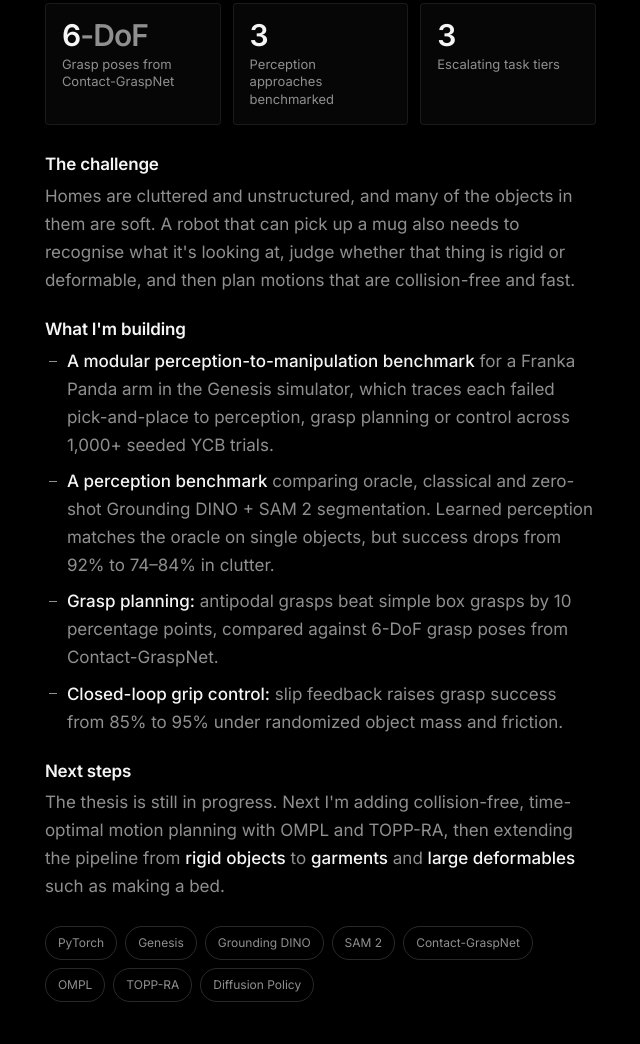
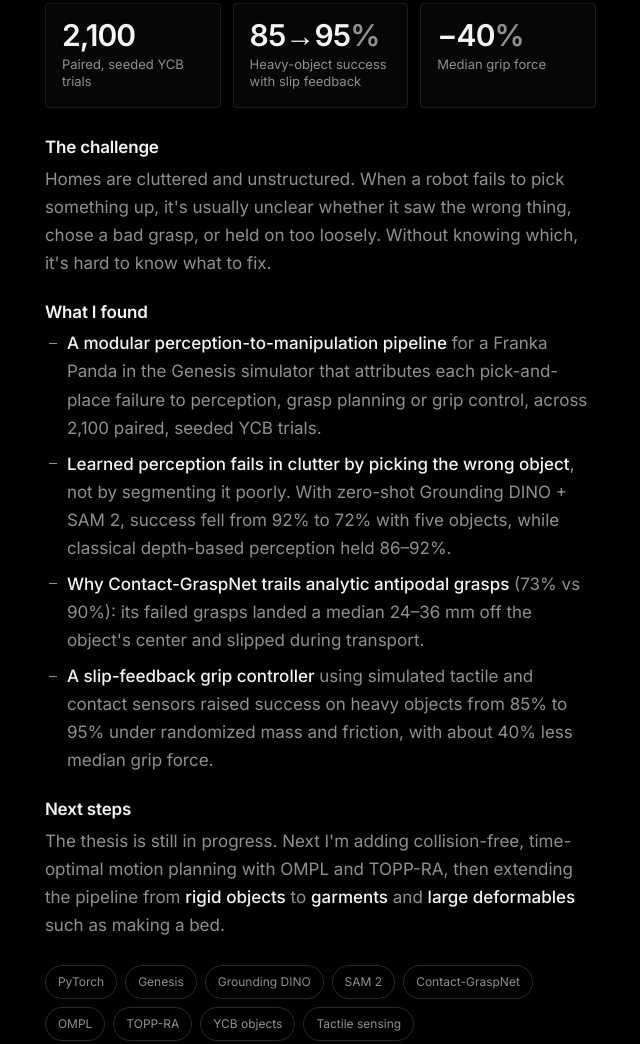
Before and after one commit to xieche15/chenghanxie, a plain HTML site: page projects.html in a window 1280 px wide. Shown: the part 1050-2094 px from the top of the page, without its empty margins (610-1250 px from the left). Drawn offline with Linux system fonts and the light colour scheme.

Commit message:
Update resume

```diff
--- a/projects.html
+++ b/projects.html
@@ -57,29 +57,29 @@
         <div class="case-body reveal reveal-delay-1">
           <div class="pid mono">Sep 2026 — Present <span class="badge">● Ongoing</span></div>
           <h2>Deep Learning for Robotic Grasping in Domestic Environments</h2>
-          <p class="summary">My undergraduate thesis at U of T's Robotics and Automation Laboratory (RAL), supervised by Prof. Andrew Goldenberg. I'm building a simulation-based pipeline that takes a Franka Panda arm from raw perception to manipulation of both rigid and deformable household objects.</p>
+          <p class="summary">My undergraduate thesis at U of T's Robotics and Automation Laboratory (RAL), supervised by Prof. Andrew Goldenberg. I built a simulated pick-and-place pipeline for a Franka Panda arm that pins every failure on a specific stage, so I can see which part of the system actually breaks and why.</p>
           <div class="case-meta">
             <div><span>Role</span><b>Thesis researcher</b></div>
             <div><span>Lab</span><b>RAL, U of T</b></div>
             <div><span>Supervisor</span><b>Prof. A. Goldenberg</b></div>
           </div>
           <div class="metrics">
-            <div class="metric"><div class="v">6<span class="unit">-DoF</span></div><div class="k">Grasp poses from Contact-GraspNet</div></div>
-            <div class="metric"><div class="v">3</div><div class="k">Perception approaches benchmarked</div></div>
-            <div class="metric"><div class="v">3</div><div class="k">Escalating task tiers</div></div>
+            <div class="metric"><div class="v">2,100</div><div class="k">Paired, seeded YCB trials</div></div>
+            <div class="metric"><div class="v">85→95<span class="unit">%</span></div><div class="k">Heavy-object success with slip feedback</div></div>
+            <div class="metric"><div class="v">−40<span class="unit">%</span></div><div class="k">Median grip force</div></div>
           </div>
           <h4>The challenge</h4>
-          <p>Homes are cluttered and unstructured, and many of the objects in them are soft. A robot that can pick up a mug also needs to recognise what it's looking at, judge whether that thing is rigid or deformable, and then plan motions that are collision-free and fast.</p>
-          <h4>What I'm building</h4>
+          <p>Homes are cluttered and unstructured. When a robot fails to pick something up, it's usually unclear whether it saw the wrong thing, chose a bad grasp, or held on too loosely. Without knowing which, it's hard to know what to fix.</p>
+          <h4>What I found</h4>
           <ul>
-            <li><strong>A modular perception-to-manipulation benchmark</strong> for a Franka Panda arm in the Genesis simulator, which traces each failed pick-and-place to perception, grasp planning or control across 1,000+ seeded YCB trials.</li>
-            <li><strong>A perception benchmark</strong> comparing oracle, classical and zero-shot Grounding DINO + SAM 2 segmentation. Learned perception matches the oracle on single objects, but success drops from 92% to 74–84% in clutter.</li>
-            <li><strong>Grasp planning:</strong> antipodal grasps beat simple box grasps by 10 percentage points, compared against 6-DoF grasp poses from Contact-GraspNet.</li>
-            <li><strong>Closed-loop grip control:</strong> slip feedback raises grasp success from 85% to 95% under randomized object mass and friction.</li>
+            <li><strong>A modular perception-to-manipulation pipeline</strong> for a Franka Panda in the Genesis simulator that attributes each pick-and-place failure to perception, grasp planning or grip control, across 2,100 paired, seeded YCB trials.</li>
+            <li><strong>Learned perception fails in clutter by picking the wrong object</strong>, not by segmenting it poorly. With zero-shot Grounding DINO + SAM 2, success fell from 92% to 72% with five objects, while classical depth-based perception held 86–92%.</li>
+            <li><strong>Why Contact-GraspNet trails analytic antipodal grasps</strong> (73% vs 90%): its failed grasps landed a median 24–36 mm off the object's center and slipped during transport.</li>
+            <li><strong>A slip-feedback grip controller</strong> using simulated tactile and contact sensors raised success on heavy objects from 85% to 95% under randomized mass and friction, with about 40% less median grip force.</li>
           </ul>
           <h4>Next steps</h4>
           <p>The thesis is still in progress. Next I'm adding collision-free, time-optimal motion planning with OMPL and TOPP-RA, then extending the pipeline from <strong style="color:var(--text);font-weight:500">rigid objects</strong> to <strong style="color:var(--text);font-weight:500">garments</strong> and <strong style="color:var(--text);font-weight:500">large deformables</strong> such as making a bed.</p>
-          <div class="tools"><span class="chip">PyTorch</span><span class="chip">Genesis</span><span class="chip">Grounding DINO</span><span class="chip">SAM 2</span><span class="chip">Contact-GraspNet</span><span class="chip">OMPL</span><span class="chip">TOPP-RA</span><span class="chip">Diffusion Policy</span></div>
+          <div class="tools"><span class="chip">PyTorch</span><span class="chip">Genesis</span><span class="chip">Grounding DINO</span><span class="chip">SAM 2</span><span class="chip">Contact-GraspNet</span><span class="chip">OMPL</span><span class="chip">TOPP-RA</span><span class="chip">YCB objects</span><span class="chip">Tactile sensing</span></div>
         </div>
       </article>
 
```
Also changed, not shown: cv.html (+15 -13 lines).
